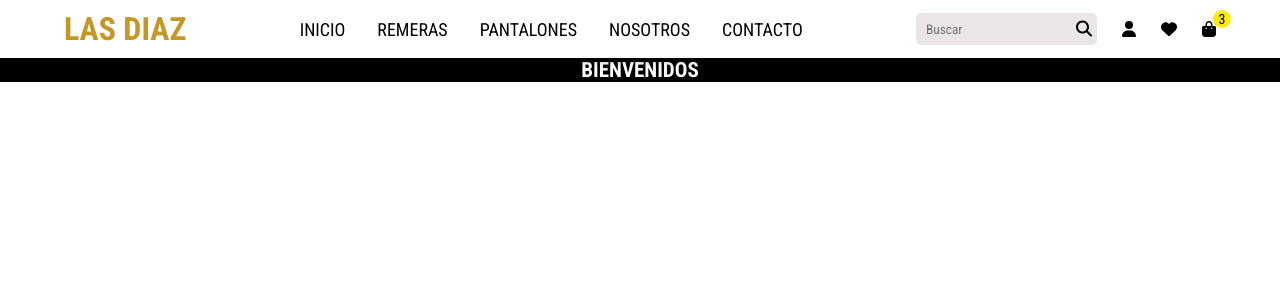
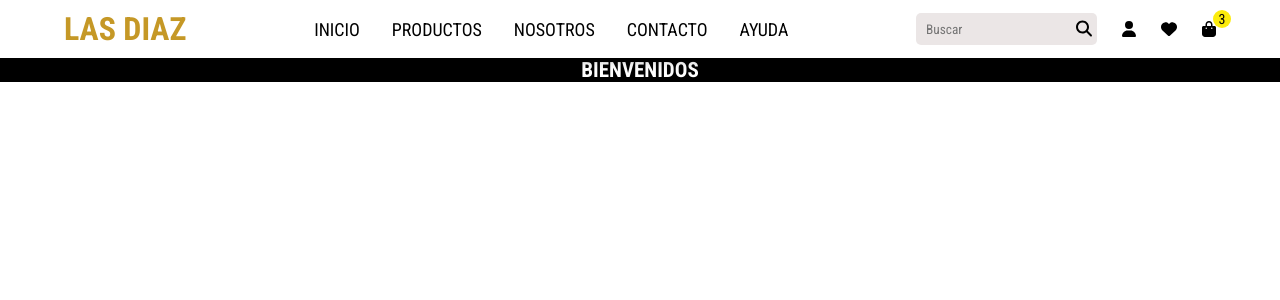
Before and after one commit to martin201285/Coder_ReactJs, a React (Create React App) app: page / in a window 1280 px wide. Shown: the top 300 px of the page. Built offline with nearby package versions, Linux system fonts and the light colour scheme.

Commit message:
39575 - FIX - Se organizan componentes en carpetas y se corrige el menu del NavBar

```diff
--- a/src/App.js
+++ b/src/App.js
@@ -1,8 +1,8 @@
 import NavBar from "./components/NavBar/NavBar"
 import Logo from "./components/Logo/Logo"
 import CartWidget from "./components/CartWidget/CartWidget"
-import FavWidget from "./components/FavWidget"
-import UserWidget from "./components/UserWidget"
+import FavWidget from "./components/FavWidget/FavWidget"
+import UserWidget from "./components/UserWidget/UserWidget"
 import SearchBar from "./components/SearchBar/SearchBar"
 import ItemListContainer from "./components/ItemListContainer/ItemListContainer"
 import "./App.css";
@@ -13,7 +13,7 @@ function App() {
       <header>
         <Logo/>
         <nav className="menu">
-          <NavBar links={["Inicio","Remeras","Pantalones","Nosotros","Contacto"]}/>
+          <NavBar links={["Inicio","Productos","Nosotros","Contacto","Ayuda"]}/>
         </nav>
         <div className="icons">
           <SearchBar/>
--- a/src/components/NavBar/NavBar.js
+++ b/src/components/NavBar/NavBar.js
@@ -6,7 +6,7 @@ const NavBar = ({links}) => {
             {
                 links && links.map((link) => {
                     return (
-                        <li className="pages__items"><a href="#">{link}</a></li>
+                        <li className="pages__items"><a href="@">{link}</a></li>
                     )
                 })
             }
```
Also changed, not shown: src/components/FavWidget/FavWidget.css (renamed from src/components/FavWidget.css), src/components/FavWidget/FavWidget.js (renamed from src/components/FavWidget.js), src/components/UserWidget/UserWidget.css (renamed from src/components/UserWidget.css), src/components/UserWidget/UserWidget.js (renamed from src/components/UserWidget.js).
